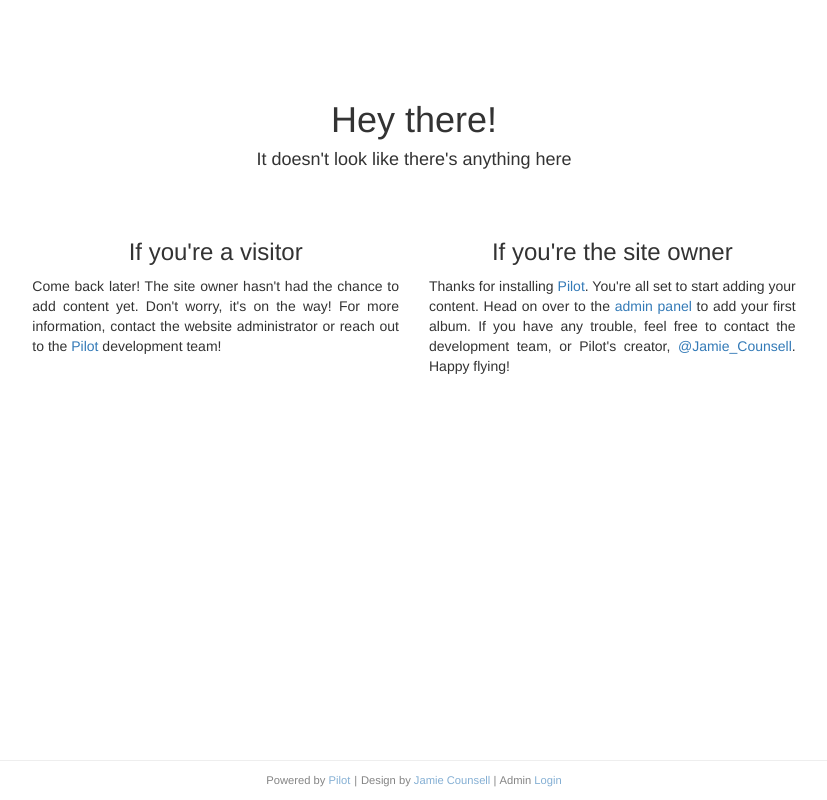
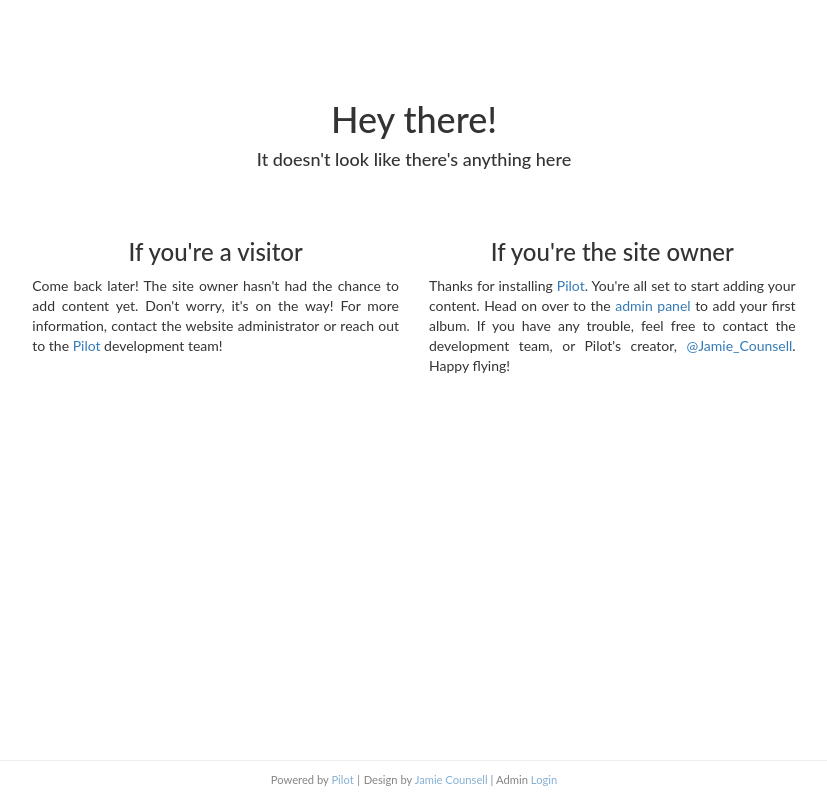
Before and after one commit to jamiecounsell/pilot, a Django app: template pilot/albums/templates/no_albums.html in a window 1280 px wide. Shown: the whole page, without its empty margins (226-1053 px from the left). Run offline with Django 3.2, Linux system fonts and the light colour scheme; the template is opened without the code that fills it, so the values that code supplies are empty; parts of the project's set-up code (start-up, migrations or seed data) failed here and were passed over; some libraries are stand-ins or nearby versions.

Commit message:
font change. also the problem was only on dev b/c of http basic auth

```diff
--- a/pilot/static/music/css/style.css
+++ b/pilot/static/music/css/style.css
@@ -5,6 +5,8 @@
 	outline:none;
 }
 html, body {
+	font-family: 'Lato', Arial, sans-serif;
+
 	height: 100%;
 }
 
```
